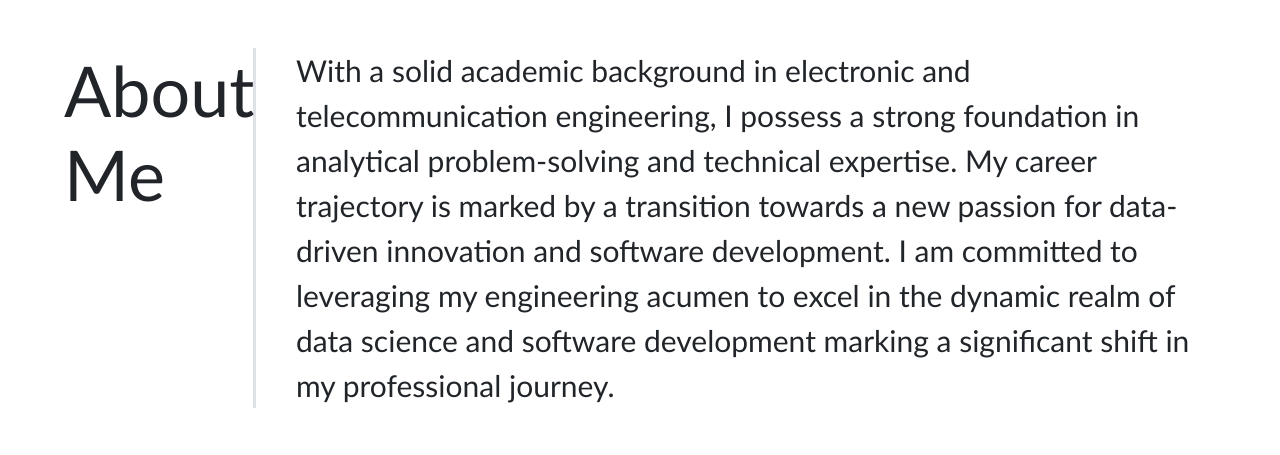
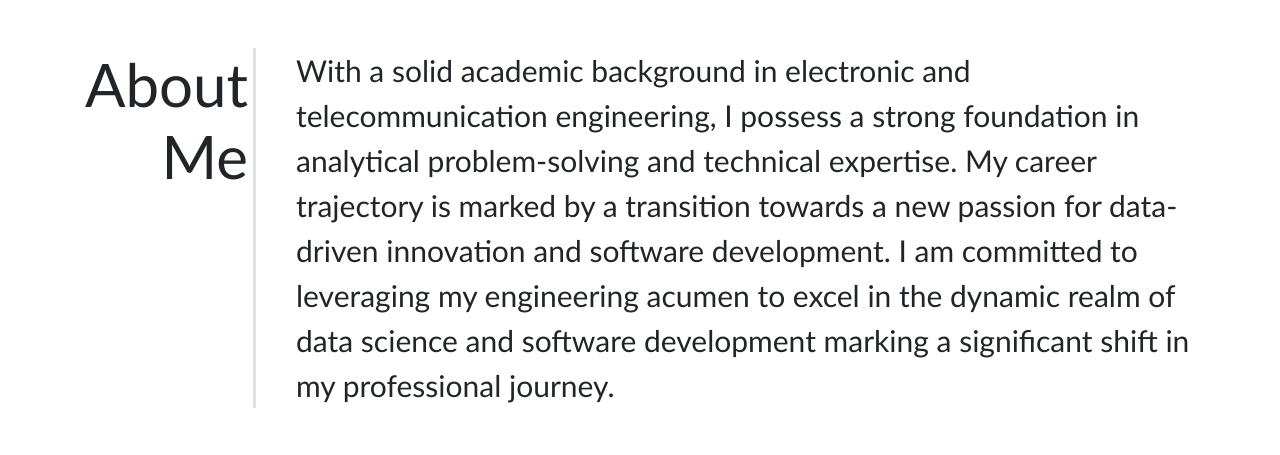
Before and after one commit to ibalan92/Bootstrap-Portfolio, a plain HTML site: page index.html in a window 1280 px wide. Shown: the part 302-757 px from the top of the page. Drawn offline with nearby package versions, Linux system fonts and the light colour scheme.

Commit message:
aligned the text of h2 to the right

```diff
--- a/css/style.css
+++ b/css/style.css
@@ -68,12 +68,9 @@ body {
 }
 
 .page-section h2{
-  align-items: flex-start;
-  font-size: 70px;
-  width: 20%;
-  text-align: right;
-  padding-right: 20px;
-
+  font-size: 60px;
+  text-align: end;
+  padding-right: 5px;
 }
 
 
```
